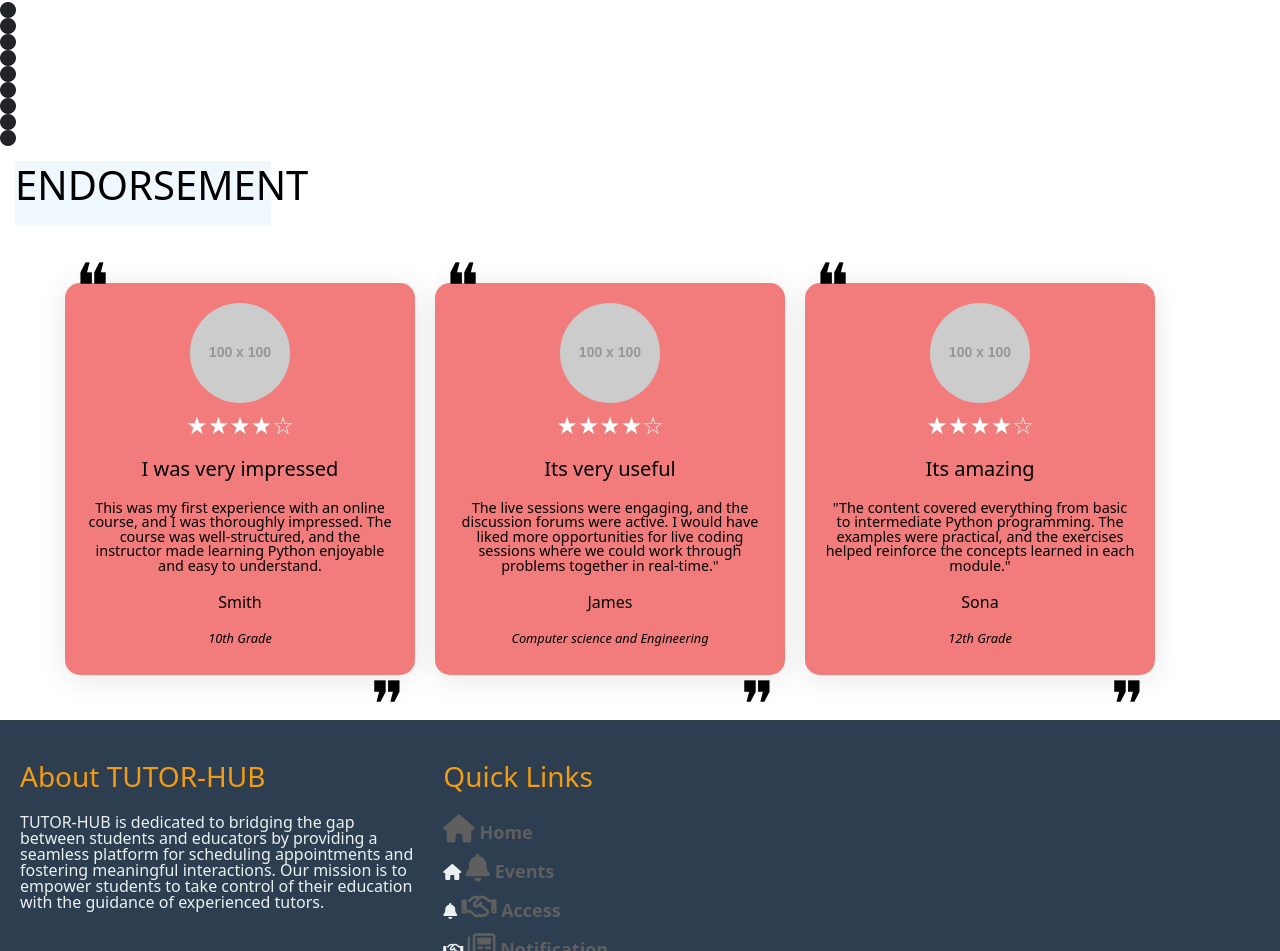
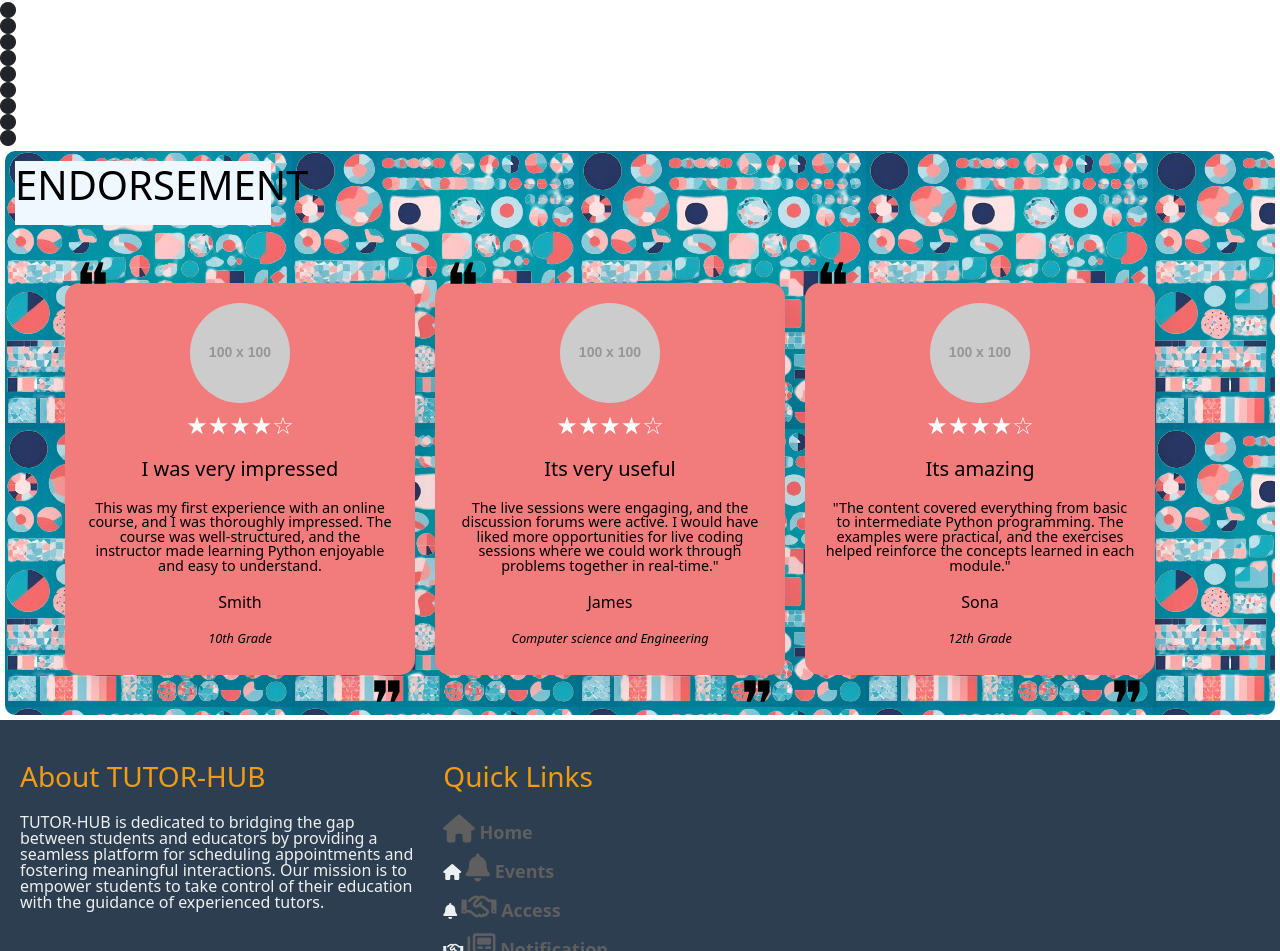
Before and after one commit to Harshaa-Ilangovan/tutor-hub, a plain HTML site: page index.html in a window 1280 px wide. Shown: the part 4248-5199 px from the top of the page. Drawn offline with nearby package versions, Linux system fonts and the light colour scheme; placeholder pictures from the web are drawn by us; a script that the page names is missing; a web font is replaced by a local one.

Commit message:
style.css

```diff
--- a/style.css
+++ b/style.css
@@ -698,7 +698,7 @@ button:hover {
 
 }
 .card4{
-    background-image: url("removebg-preview (2).png");
+    background-image: url("1a__14_-removebg-preview (2).png");
     height: auto;
     width: auto;
     backdrop-filter: blur(20px);
```
